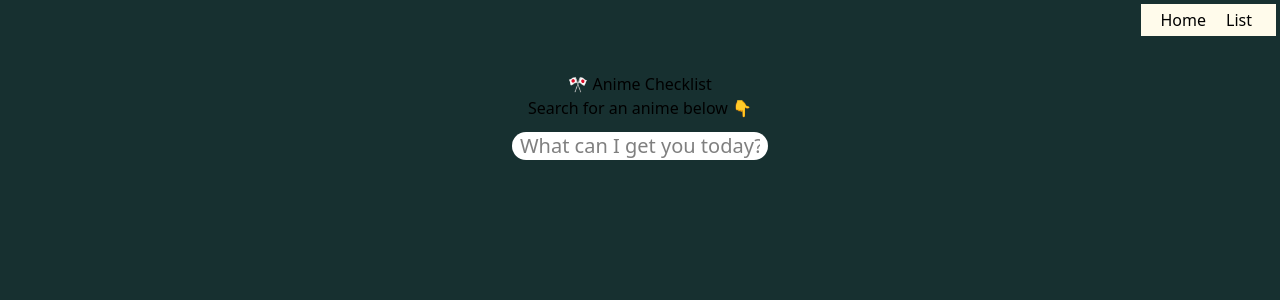
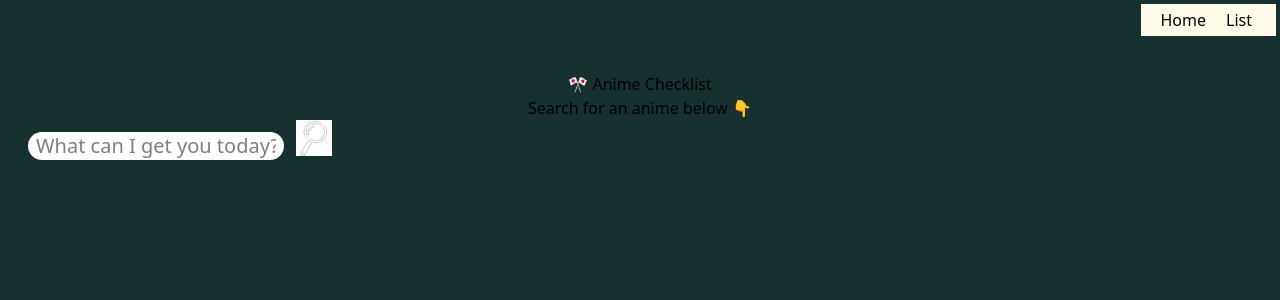
Before and after one commit to Dineury/anime-checklist, a React (Vite) app: page / in a window 1280 px wide. Shown: the top 300 px of the page. Built offline with nearby package versions, Linux system fonts and the light colour scheme.

Commit message:
feat: update SearchBar component with magnifier icon and improve layout

```diff
--- a/src/App.jsx
+++ b/src/App.jsx
@@ -31,7 +31,7 @@ const handleSearch = async (query) => {
 
   return (
     <>
-      <Navbar />
+      <Navbar/>
 
     <div className='max-w-[1920px] mx-auto px-4 p-[2em] text-center justify-self-center ' >
         <div id='Search-bar-div' className='items-center' >
@@ -43,14 +43,17 @@ const handleSearch = async (query) => {
       {
         animes.map(anime => {
           return (<div id='image_wrapper' key={anime.mal_id} className='w-[201px]  border-2 m-auto bg-linear-to-br from-gray-400 to-gray-800  ' >
-  <div id='anime_container' >
-              <img src={anime.images.jpg.image_url} className='anime_img'/>
-              <p>{anime.title}</p>
-              <select className='options-container' >
+  <div id='anime_container' className='relative' >
+              <div className="three-dots absolute top-0.5 right-2 text-2xl bg-cyan-600 p-0.2 rounded">⋮</div>
+                  <select name='drop-down' className='options-container absolute   opacity-0 cursor-pointer' >
                 <option value="Watching">Watching</option>
                 <option value="completed">completed</option>
                 <option value="Plan to watch">Plan to watch</option>
               </select>
+                <div/>
+
+              <img src={anime.images.jpg.image_url} className='anime_img'/>
+              <p>{anime.title}</p>
             </div>
           </div>
           )
--- a/src/components/Searchbar.jsx
+++ b/src/components/Searchbar.jsx
@@ -1,5 +1,6 @@
 import React from "react";
 import { useState } from "react";
+import magnifier from '../Assets/Magnifier.png'
 
 function SearchBar({ onSearch})  {
 const [searchBar, setSearchBar] = useState('')
@@ -14,7 +15,7 @@ const handleSubmit = (e) => {
 
     return (
         <form onSubmit={handleSubmit}  >
-            <div >
+            <div className="flex" >
             <input className="m-3 bg-white placeholder-black-500 text-xl pr-2 pl-2 w-64 rounded-2xl"
 
             placeholder="What can I get you today?!"
@@ -22,7 +23,7 @@ const handleSubmit = (e) => {
             onChange={handleSearch}
             id="search-input"
             />
-
+                <img src={magnifier} className="size-9" />
             </div>
         </form>
     )
```
Also changed, not shown: src/Assets/Magnifier.png (added).
